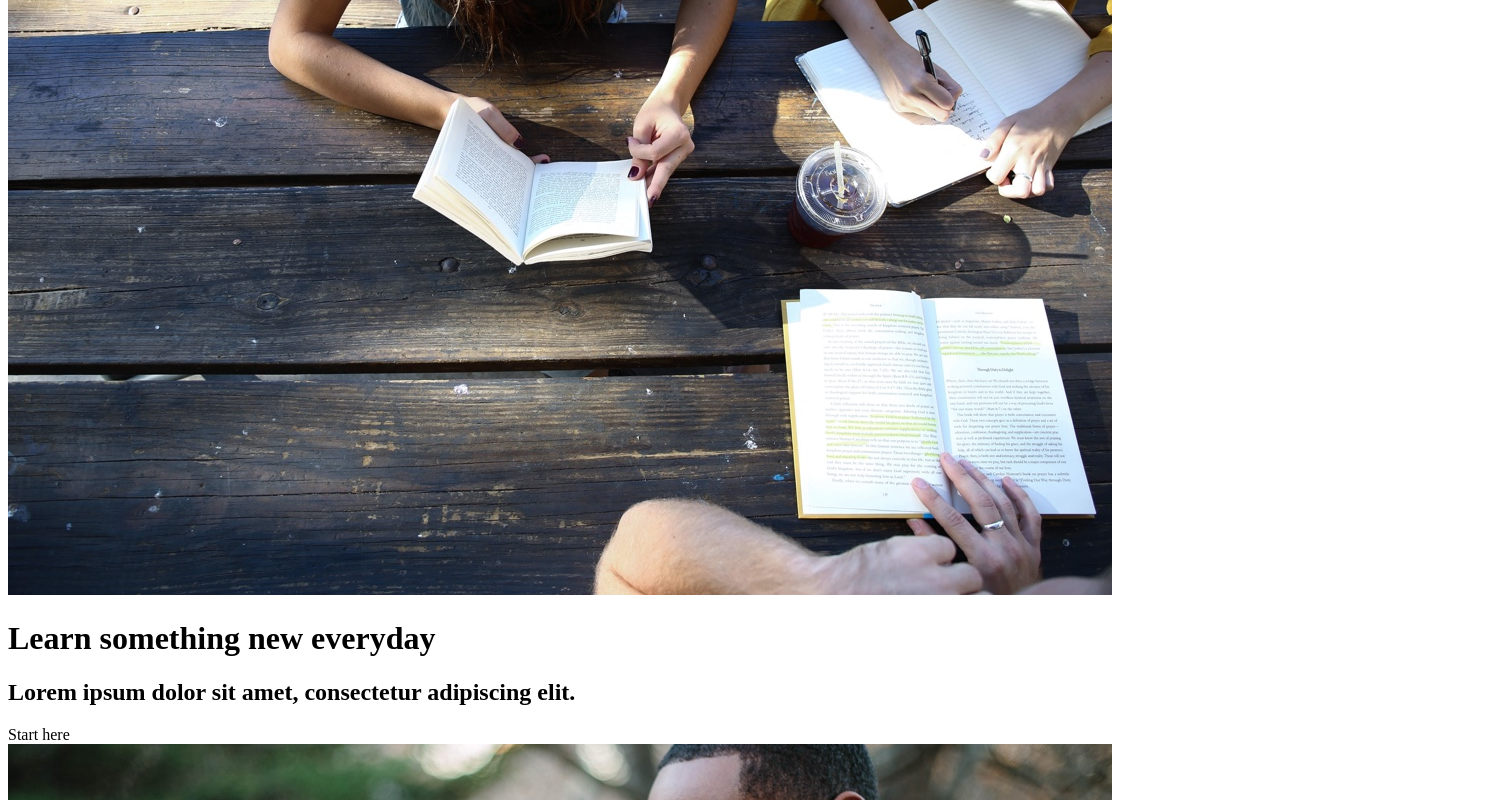
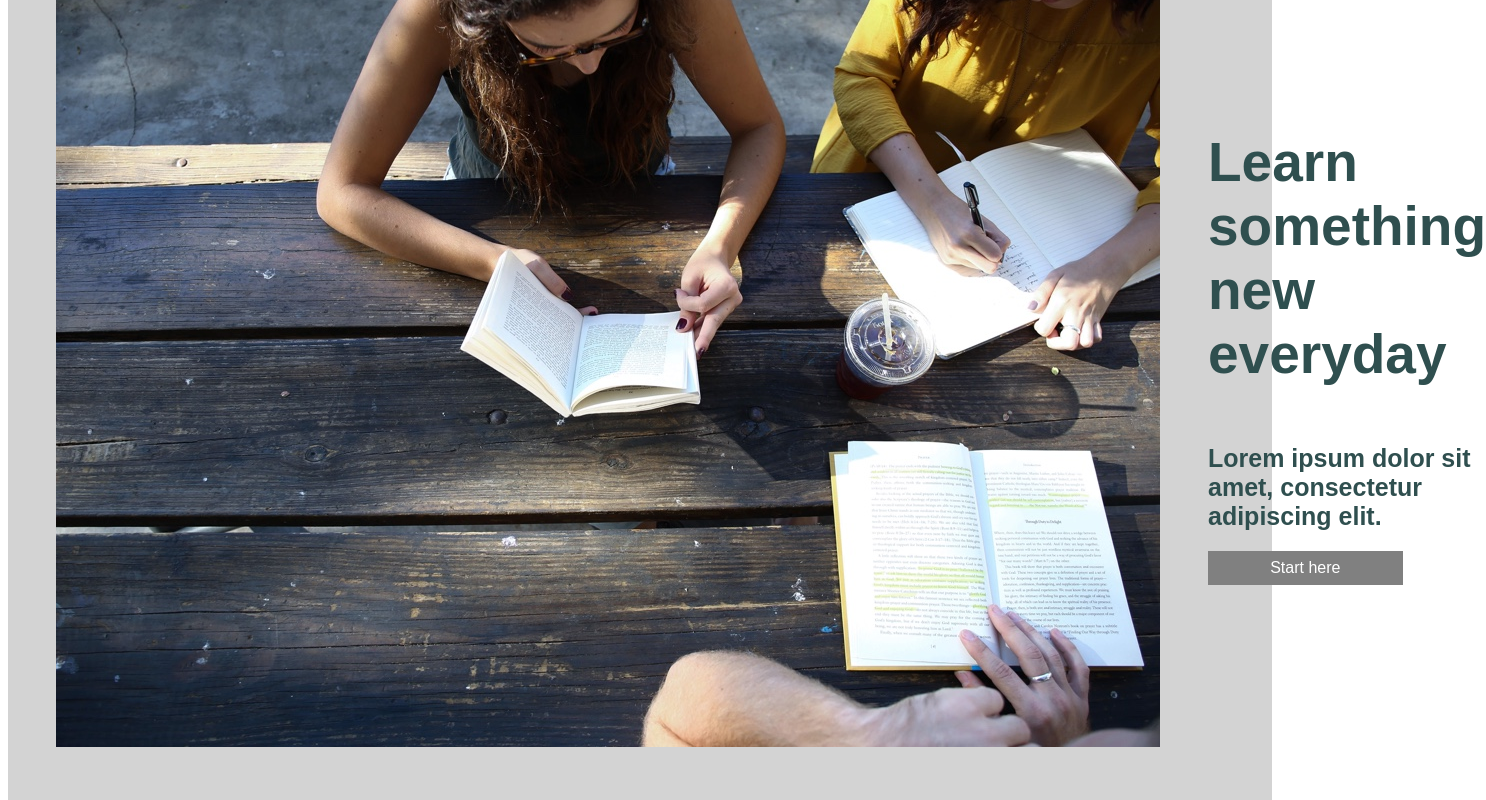
Before and after one commit to fakhri-ghiffari/Colmar, a plain HTML site: page index.html in a window 1280 px wide. Shown: the part 420-1220 px from the top of the page, 1486 px wide, since content can reach past the window. Drawn offline with Linux system fonts and the light colour scheme.

Commit message:
22.01.13 21.53

```diff
--- a/index.html
+++ b/index.html
@@ -20,10 +20,12 @@
         </nav>
 
         <header>
-            <img src="resources\capstone_colmar_assets\images\banner.jpg">
-            <h1>Learn something new everyday</h1>
-            <h2>Lorem ipsum dolor sit amet, consectetur adipiscing elit.</h2>
-            <span>Start here</span>
+            <img src="resources\capstone_colmar_assets\images\banner.jpg" class="banner">
+            <div class="description">
+                <h1>Learn something new everyday</h1>
+                <h2>Lorem ipsum dolor sit amet, consectetur adipiscing elit.</h2>
+                <span class="start">Start here</span>
+            </div>
         </header>
 
         <main>
@@ -58,37 +60,43 @@
 
             <div id="programs">
                 <h2>Start learning</h2>
-                <div class="first">
+                <div class="software">
+                    <img src="resources\capstone_colmar_assets\images\course-software.jpg">
                     <h3>Software Engineering</h3>
                     <p>COURSES</p>
                     <br>
                     <p>Web Development, Mobile Development, iOT, APIs</p>
                 </div>
-                <div class="second">
+                <div class="computer">
+                    <img src="resources\capstone_colmar_assets\images\course-computer-art.jpg">
                     <h3>Computer Art</h3>
                     <p>COURSES</p>
                     <br>
                     <p>Imaging & Design, Web Design, Motion Grpahics & Visual Effects, Computer Animation</p>
                 </div>
-                <div class="third">
+                <div class="design">
+                    <img src="resources\capstone_colmar_assets\images\course-design.jpg">
                     <h3>Design</h3>
                     <p>COURSES</p>
                     <br>
                     <p>User Experience Design, User Research, Visual Design</p>
                 </div>
-                <div class="fourth">
+                <div class="data">
+                    <img src="resources\capstone_colmar_assets\images\course-data.jpg">
                     <h3>Data</h3>
                     <p>COURSES</p>
                     <br>
                     <p>Data Science, Big Data, SQL, Data Visualization</p>
                 </div>
-                <div class="fifth">
+                <div class="business">
+                    <img src="resources\capstone_colmar_assets\images\course-business.jpg">
                     <h3>Business</h3>
                     <p>COURSES</p>
                     <br>
                     <p>Product Development, Business Development, Startup</p>
                 </div>
-                <div class="sixth">
+                <div class="marketing">
+                    <img src="resources\capstone_colmar_assets\images\course-marketing.jpg">
                     <h3>Marketing</h3>
                     <p>COURSES</p>
                     <br>
--- a/resources/css/styles.css
+++ b/resources/css/styles.css
@@ -0,0 +1,41 @@
+* {
+    font-family: sans-serif;
+    color: darkslategray;
+}
+
+h1 {
+    font-size: 55px;
+}
+
+h2 {
+    font-size: 25px;
+}
+
+header {
+    padding: 32px 24px;
+    display: flex;
+    justify-content: flex-start;
+    background-color: lightgray;
+}
+
+.banner {
+    margin: 32px 24px;
+}
+
+.description {
+    width: 25%;
+    display: flex;
+    flex-direction: column;
+    align-items: flex-start;
+    justify-content: center;
+    margin-left: 24px;
+}
+
+.description .start {
+    width: 70%;
+    padding-top: 8px;
+    padding-bottom: 8px;
+    background-color: gray;
+    color: white;
+    text-align: center;
+}
```
